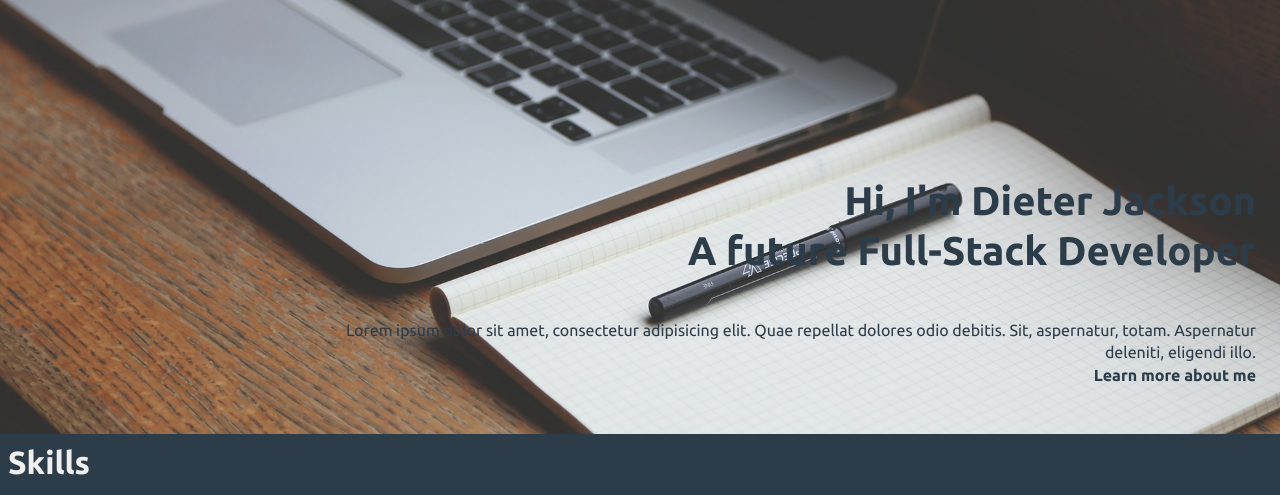
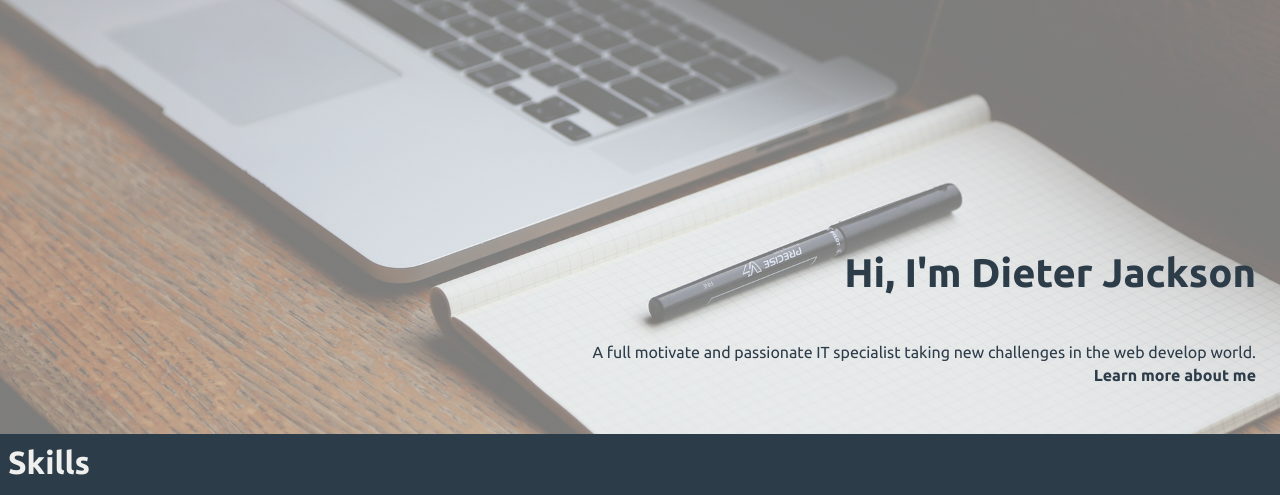
Before and after one commit to djackcu/portfolio, a plain HTML site: page index.html in a window 1280 px wide. Shown: the part 134-629 px from the top of the page. Drawn offline with Linux system fonts and the light colour scheme.

Commit message:
difussing hero

```diff
--- a/asset/css/main.css
+++ b/asset/css/main.css
@@ -38,12 +38,17 @@
         color: #2d3c49;
     }
 
+    p {
+        font-weight: 400;
+    }
+
     .header__container {
         display: none;
     }
 
     .hero {
-        background: url(../img/hero-background.jpg);
+        background: linear-gradient( rgba(239, 239, 238, 0.40),
+        rgba(239, 239, 238, 0.40)), url(../img/hero-background.jpg);
         background-repeat: no-repeat;
         background-size: cover;
         background-position: center right;
@@ -110,9 +115,9 @@
         clear: both;
     }
 
-	.no_project{
-		display: none;
-	}
+    .no_project {
+        display: none;
+    }
 
     .portfolio__title {
         margin-bottom: .5rem;
@@ -140,6 +145,7 @@
         background-size: cover;
         background-position: center center;
     }
+
     #work4 {
         background-color: #7d97ad;
     }
@@ -246,8 +252,8 @@
         }
 
         #img_logo {
-        	width: 100px;
-        	height: 100px;
+            width: 100px;
+            height: 100px;
         }
 
         .site_head {
--- a/index.html
+++ b/index.html
@@ -27,10 +27,9 @@
         </header>
         <div class="hero">
             <h1 class="hero__headline">
-            	Hi, I'm Dieter Jackson <br>
-				A future Full-Stack Developer
+            	Hi, I'm Dieter Jackson
 			</h1>
-            <p class="hero__description">Lorem ipsum dolor sit amet, consectetur adipisicing elit. Quae repellat dolores odio debitis. Sit, aspernatur, totam. Aspernatur deleniti, eligendi illo.
+            <p class="hero__description">A full motivate and passionate IT specialist taking new challenges in the web develop world.
                 <br><a href="#contact" class="hero__link">Learn more about me</a></p>
         </div>
     </div>
```
